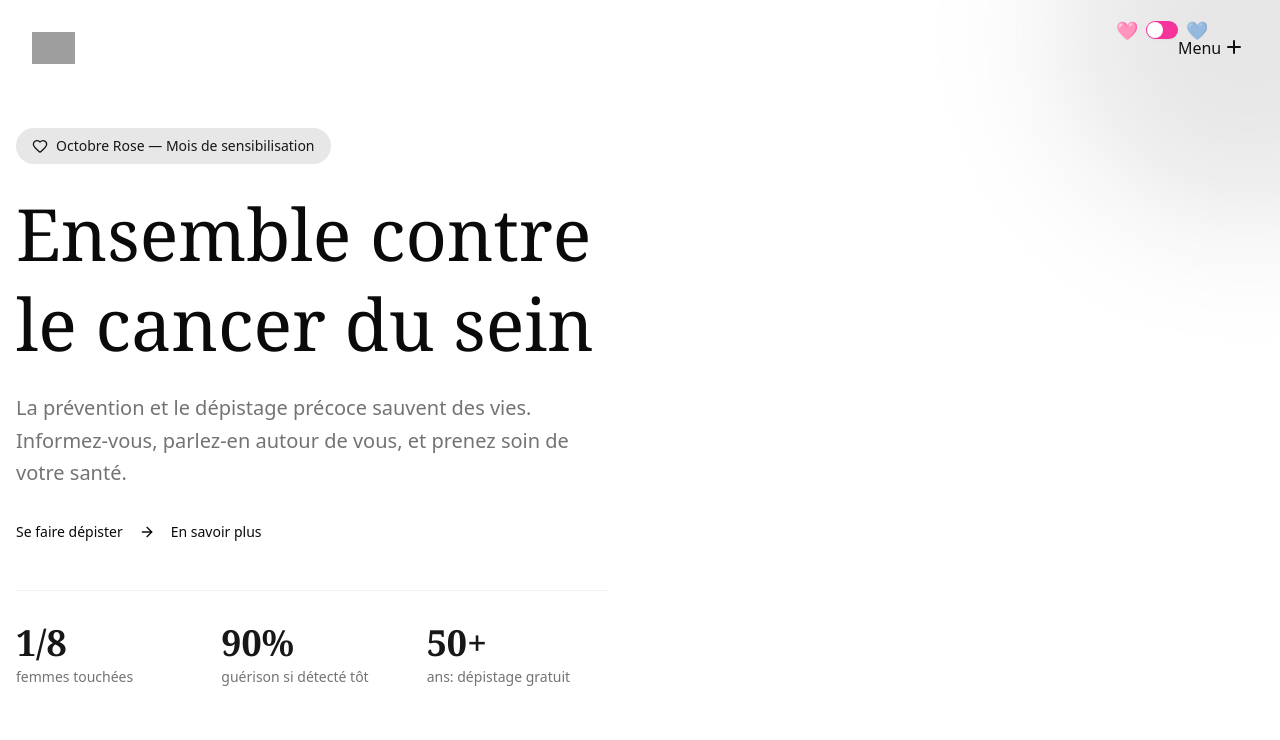
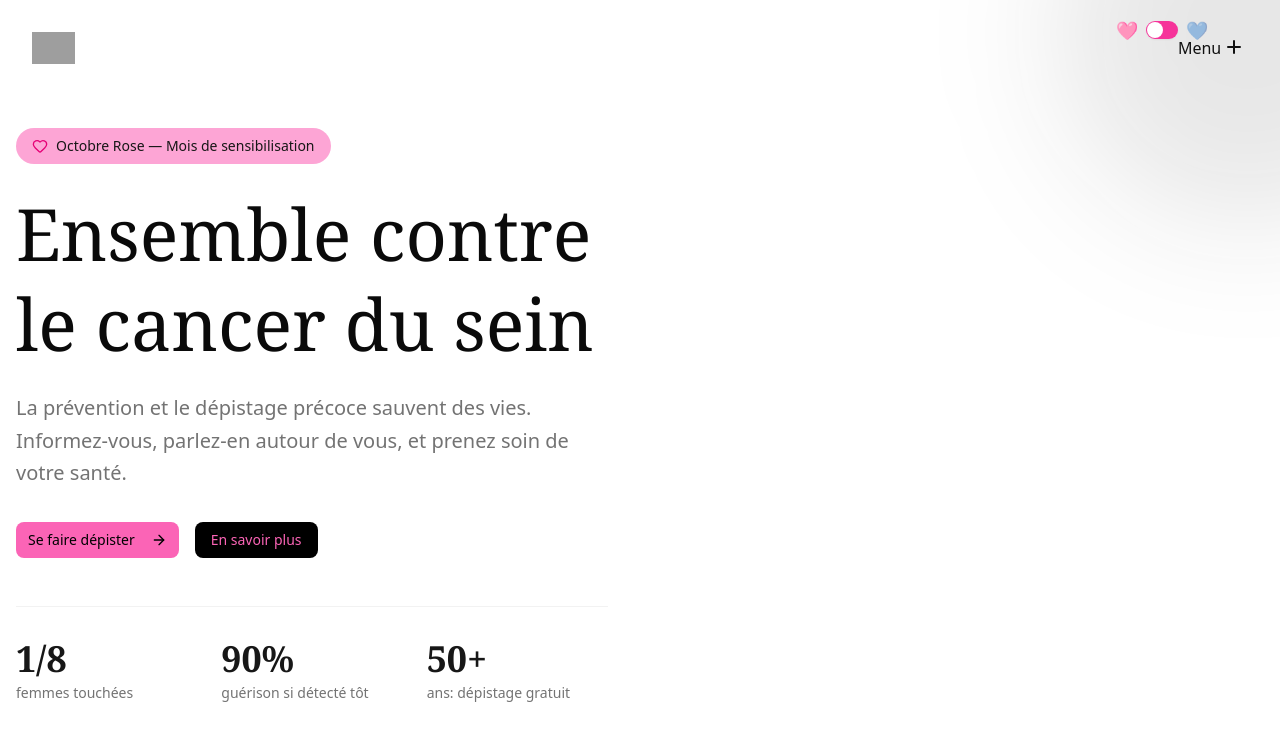
Before and after one commit to meloogk/Au_dela_du_ruban, a React (Vite) app: page / in a window 1280 px wide. Shown: the top 740 px of the page. Built offline with nearby package versions, Linux system fonts and the light colour scheme; grey boxes are pictures that could not be loaded.

Commit message:
modification mineure

```diff
--- a/index.html
+++ b/index.html
@@ -4,7 +4,7 @@
     <meta charset="UTF-8" />
     <link rel="icon" type="image/svg+xml" href="/vite.svg" />
     <meta name="viewport" content="width=device-width, initial-scale=1.0" />
-    <title>vite-app</title>
+    <title>Au delà du Ruban</title>
   </head>
   <body>
     <div id="root"></div>
--- a/src/components/Home/Hero.tsx
+++ b/src/components/Home/Hero.tsx
@@ -1,5 +1,5 @@
 import { Button } from "@/components/ui/button";
-import { Heart, Shield, Users, ArrowRight } from "lucide-react";
+import { Heart,  ArrowRight } from "lucide-react";
 
 const Hero = () => {
   return (
@@ -23,8 +23,8 @@ const Hero = () => {
           {/* Content */}
           <div className="max-w-2xl">
             <div className="animate-fade-up">
-              <span className="inline-flex items-center gap-2 rounded-full bg-primary/10 px-4 py-2 text-sm font-medium text-primary mb-6">
-                <Heart className="h-4 w-4" />
+              <span className="inline-flex items-center gap-2 rounded-full bg-pink-300 px-4 py-2 text-sm font-medium text-primary mb-6">
+                <Heart className="h-4 w-4 text-pink-600" />
                 Octobre Rose — Mois de sensibilisation
               </span>
             </div>
@@ -40,11 +40,11 @@ const Hero = () => {
             </p>
 
             <div className="animate-fade-up-delay-2 flex flex-col sm:flex-row gap-4 mb-12">
-              <Button variant="hero" size="xl">
+              <Button className="bg-pink-400 text-black">
                 Se faire dépister
                 <ArrowRight className="ml-2 h-5 w-5" />
               </Button>
-              <Button variant="heroOutline" size="xl">
+              <Button className="bg-black text-pink-400" >
                 En savoir plus
               </Button>
             </div>
@@ -71,12 +71,7 @@ const Hero = () => {
         </div>
       </div>
 
-      {/* Bottom wave */}
-      <div className="absolute bottom-0 left-0 right-0">
-        <svg viewBox="0 0 1440 120" className="w-full h-auto fill-background">
-          <path d="M0,64L48,69.3C96,75,192,85,288,80C384,75,480,53,576,48C672,43,768,53,864,64C960,75,1056,85,1152,80C1248,75,1344,53,1392,42.7L1440,32L1440,120L1392,120C1344,120,1248,120,1152,120C1056,120,960,120,864,120C768,120,672,120,576,120C480,120,384,120,288,120C192,120,96,120,48,120L0,120Z" />
-        </svg>
-      </div>
+
     </section>
   );
 };
```
